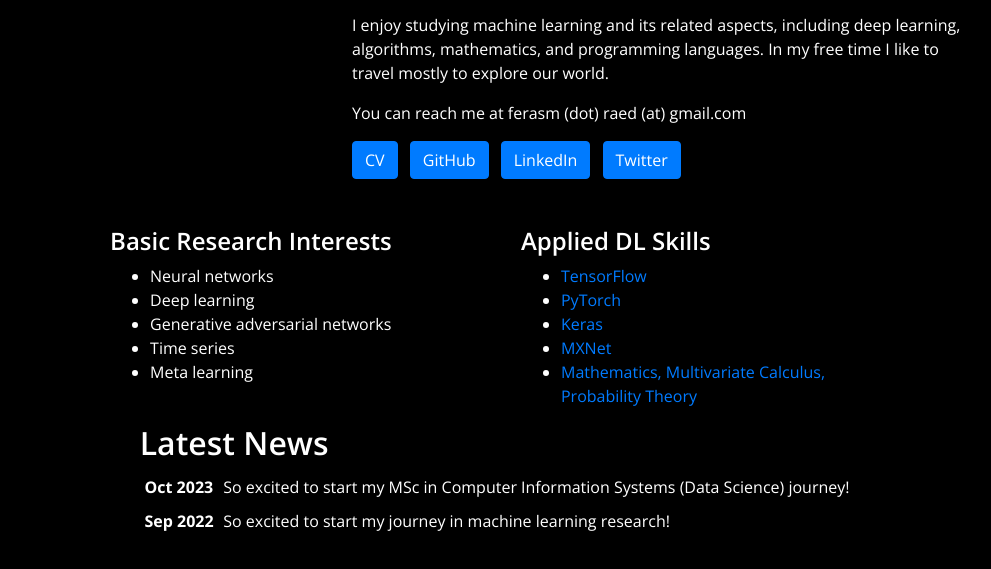
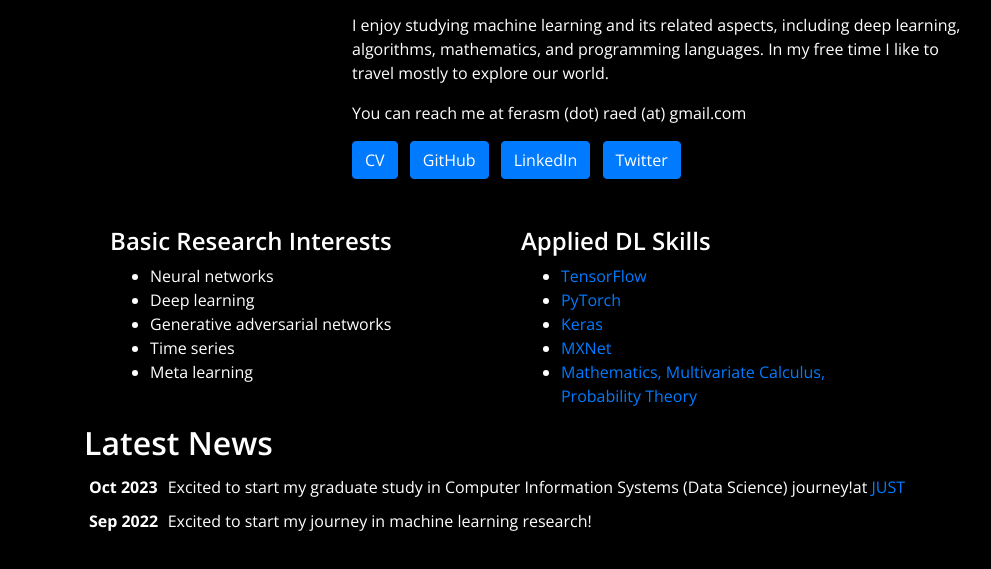
Before and after one commit to ferasraed/ferasraed.github.io, a plain HTML site: page index.html in a window 1280 px wide. Shown: the part 313-882 px from the top of the page, without its empty margins (143-1134 px from the left). Drawn offline with nearby package versions, Linux system fonts and the light colour scheme.

Commit message:
Update index.html

```diff
--- a/index.html
+++ b/index.html
@@ -89,11 +89,11 @@
                         <table class="table table-sm table-borderless">
 			    </tr>
                                 <th scope="row" style="color: #fff;">Oct 2023</th>
-				<td style="color: #fff;">So excited to start my MSc in Computer Information Systems (Data Science) journey!</td>
+				<td style="color: #fff;">Excited to start my graduate study in Computer Information Systems (Data Science) journey!at <a href='https://www.just.edu.jo/Pages/Default.aspx'>JUST</a></td>
                             </tr>
                             <tr>
                                 <th scope="row" style="color: #fff;">Sep 2022</th>
-                                <td style="color: #fff;">So excited to start my journey in machine learning research!</td>
+                                <td style="color: #fff;">Excited to start my journey in machine learning research!</td>
 			    </tr>
                         </table>
                     </div>
```
